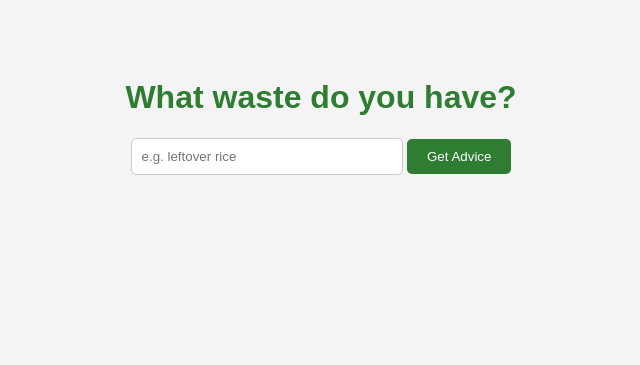
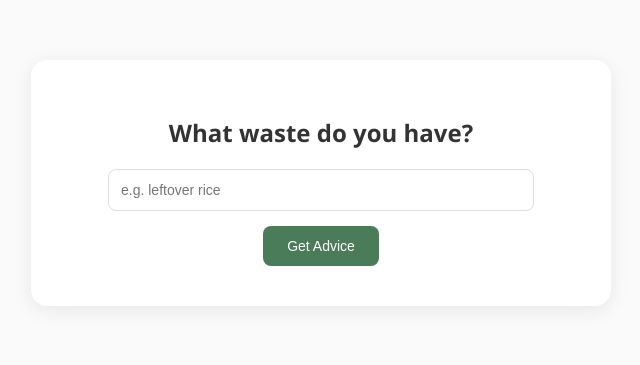
Before and after one commit to Anaam-Agnihotri/ReSource, a Flask app: page / in a window 1280 px wide. Shown: the top 365 px of the page, without its empty margins (319-959 px from the left). Run offline with Flask 3, Linux system fonts and the light colour scheme.

Commit message:
Apply minimalist card-based styling to homepage

```diff
--- a/static/style.css
+++ b/static/style.css
@@ -1,26 +1,47 @@
 body {
-    font-family: Arial, sans-serif;
-    background-color: #f4f4f4;
+    font-family: 'Segoe UI', Arial, sans-serif;
+    background-color: #fafafa;
+    display: flex;
+    justify-content: center;
+    padding: 60px 20px;
+    margin: 0;
+}
+
+.card {
+    background-color: #ffffff;
+    border-radius: 16px;
+    box-shadow: 0 4px 20px rgba(0, 0, 0, 0.08);
+    padding: 40px;
+    max-width: 500px;
+    width: 100%;
     text-align: center;
-    padding: 50px;
 }
 
 h1 {
-    color: #2e7d32;
+    color: #333;
+    font-size: 24px;
+    margin-bottom: 20px;
 }
 
 input[type="text"] {
-    padding: 10px;
-    width: 250px;
-    border: 1px solid #ccc;
-    border-radius: 5px;
+    padding: 12px;
+    width: 80%;
+    border: 1px solid #ddd;
+    border-radius: 8px;
+    margin-bottom: 15px;
+    font-size: 14px;
 }
 
 input[type="submit"] {
-    padding: 10px 20px;
-    background-color: #2e7d32;
+    padding: 12px 24px;
+    background-color: #4a7c59;
     color: white;
     border: none;
-    border-radius: 5px;
+    border-radius: 8px;
     cursor: pointer;
+    font-size: 14px;
 }
+
+input[type="submit"]:hover {
+    background-color: #3d6649;
+}
--- a/templates/index.html
+++ b/templates/index.html
@@ -5,10 +5,12 @@
 <link rel="stylesheet" href="{{ url_for('static', filename='style.css') }}">
 </head>
 <body>
+  <div class="card">
     <h1>What waste do you have?</h1>
     <form action="/result" method="POST">
         <input type="text" name="waste_item" placeholder="e.g. leftover rice">
         <input type="submit" value="Get Advice">
     </form>
+    </div>
 </body>
 </html>
```
